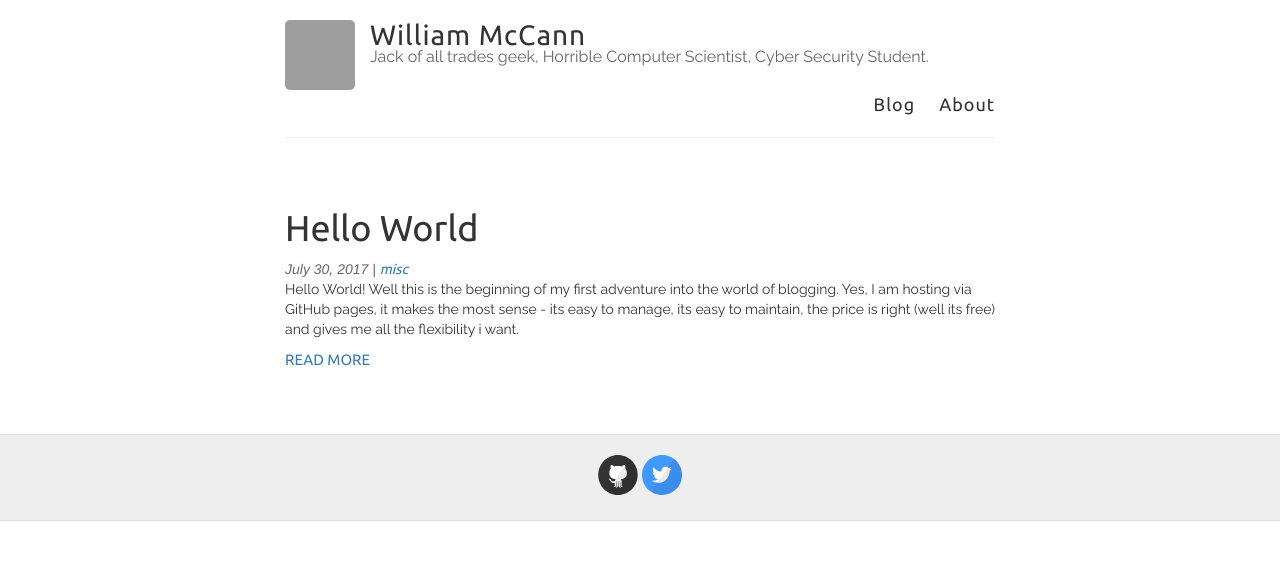
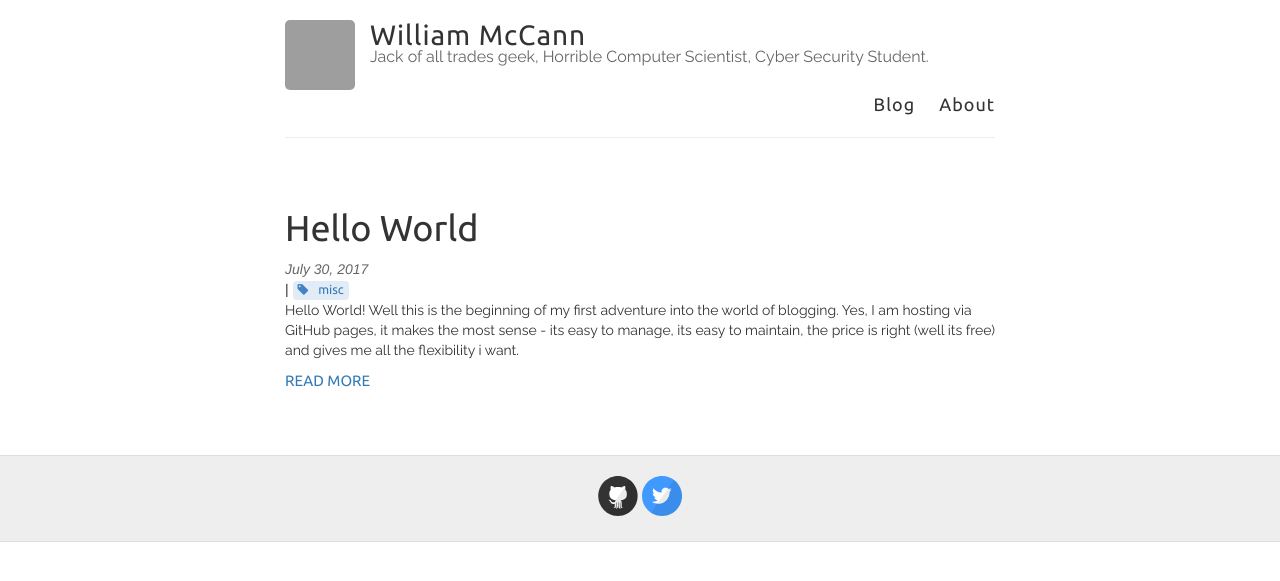
Before and after one commit to wjmccann/wjmccann.github.io, a Jekyll site: the page built from index.html, in a window 1280 px wide. Shown: the top 581 px of the page. Built offline with Jekyll 4.4.1, drawn with Linux system fonts in a browser that asks for light colours; nearby versions of some CDN libraries; grey boxes are pictures that could not be loaded.

Commit message:
Update index.html

```diff
--- a/index.html
+++ b/index.html
@@ -8,7 +8,9 @@ layout: default
 
       <h1><a href="{{ site.baseurl }}{{ post.url }}">{{ post.title }}</a></h1>
       <div class="date">
-        {{ [post.date | date: "%B %e, %Y"}} |
+        {{ [post.date | date: "%B %e, %Y"}}
+      </div> |
+      <div class="post-tag">
         {% for tag in post.tags %}
           <a href="{{ site.baseurl }}{{ site.tag_page }}#{{ tag | slugify }}">{{ tag }}</a>
         {% endfor %}
```
